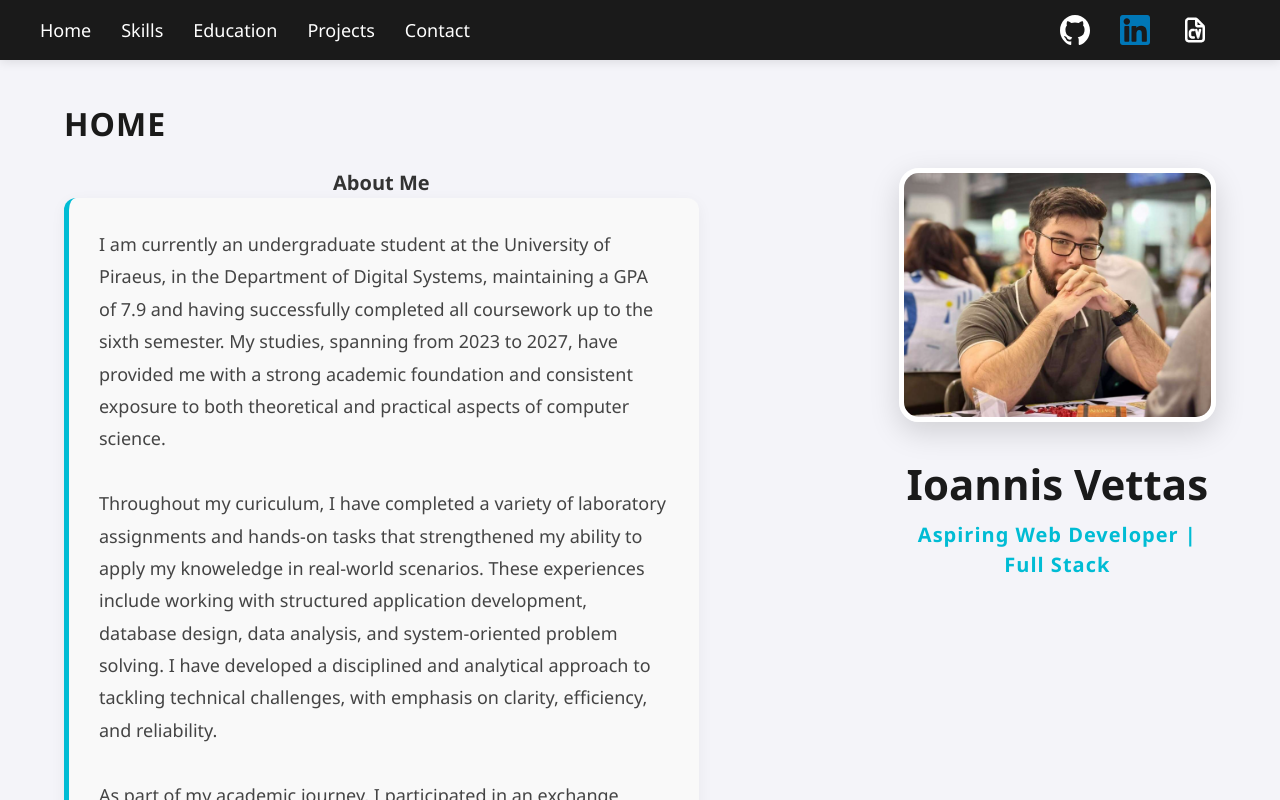
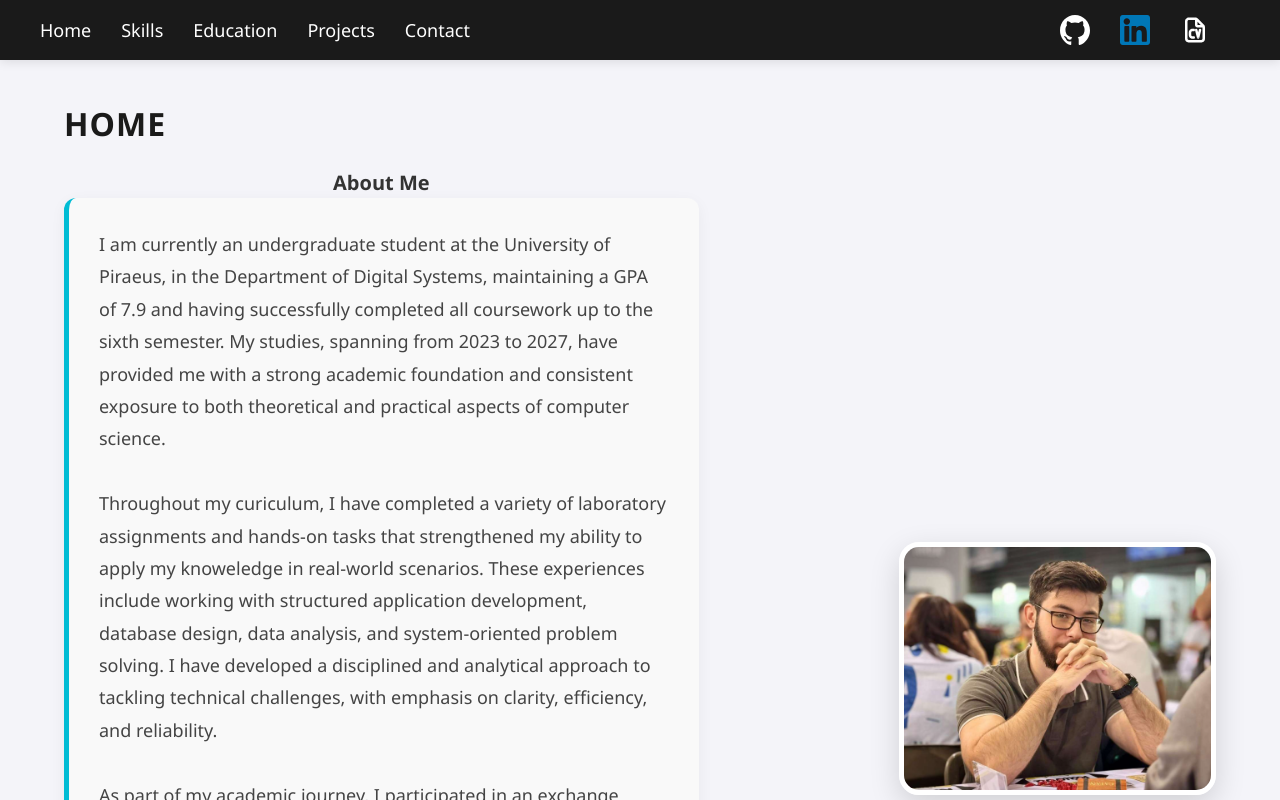
Before and after one commit to JohnVettas/personalWebsite, a React (Vite) app: page / in a window 1280 px wide. Shown: the top 800 px of the page. Built offline with nearby package versions, Linux system fonts and the light colour scheme.

Commit message:
align  photo in the cnter

```diff
--- a/src/index.css
+++ b/src/index.css
@@ -60,13 +60,13 @@ body {
 /* 4. Main Body Layout */
 .mainDivBody {
     display: flex;
+    justify-content: center;
+    align-items: center; /* Centers items vertically */
     width: 100%;
-    box-sizing: border-box; /* Ensures padding doesn't widen the screen */
-    padding: 0 5%; /* Adds exactly 5% space on left and right */
-    min-height: 50vh; /* Takes most of the screen */
+    box-sizing: border-box;
+    padding: 0 5%;
+    min-height: 50vh;
     background-color: transparent;
-
-
 }
 
 .mainDivBody > div {
```
